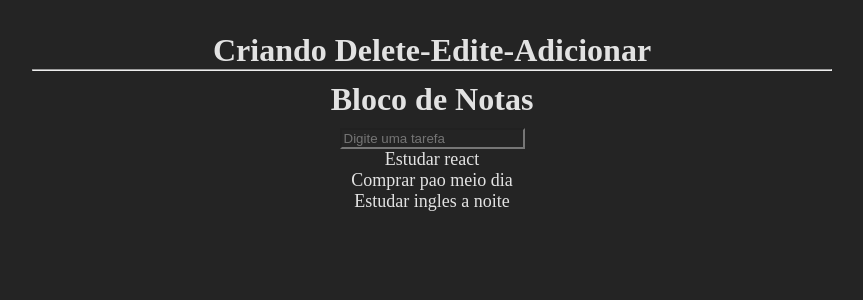
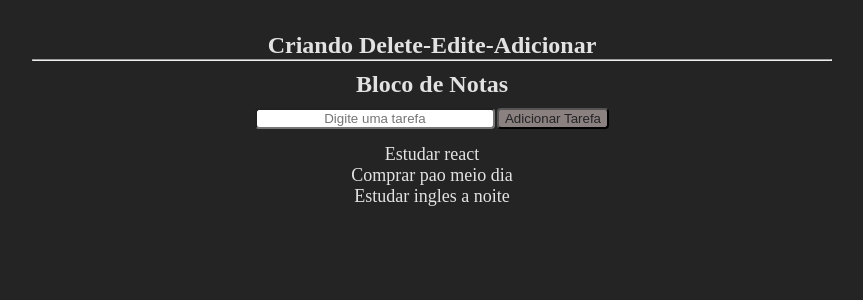
Before and after one commit to GabrielNogueira-Dev/Bloco-de-Notas, a React (Vite) app: page / in a window 1280 px wide. Shown: the top 300 px of the page, without its empty margins (208-1071 px from the left). Built offline with nearby package versions, Linux system fonts and the light colour scheme.

Commit message:
Atualizar,Adicionar Tarefa atualiza

```diff
--- a/src/App.css
+++ b/src/App.css
@@ -13,10 +13,33 @@ display: flex;
 flex-direction: column;
 justify-content: center;
 align-items: center;
+}
+.secadd{
+display: inline-block;
+  place-items: center;
+  justify-content: center;
+  align-items: center;
 
 }
 .espacar{
 
 margin: 10px;
 }
+.add{
+  background-color: white;
+  border-radius: 4px;
+  width: 15rem;
+
+  text-align: center;
+  color: #242424;
+}
+.butonadd{
+  margin: 3px 0px 20px;
+  background-color: rgb(139, 129, 129);
+  border-radius: 4px;
+  display: inline-block;
+  color: #242424;
+  margin: 0px 0px 15px 2px;
+}
+
 span{ font-size: 18px;}
--- a/src/App.tsx
+++ b/src/App.tsx
@@ -2,19 +2,34 @@ import { useState } from 'react'
 import './App.css'
 
 function App() {
-const [tasks,setTasks] = useState(['Estudar react',
-  'Comprar pao meio dia',
-  'Estudar ingles a noite'
-])
+  const [input,setInput] = useState("")
+  const [tasks,setTasks] = useState(['Estudar react',
+    'Comprar pao meio dia',
+    'Estudar ingles a noite'
+  ])
+
+  function handleRegistrar(){
+if(!input){
+  alert("adicione alguma tarefa")
+  return
+}
+setTasks(tarefas => [...tarefas,input])
+  }
 
   return (
 
       <div className='container'>
+        <section className='secadd'>
      <h1 className='title1'>Criando Delete-Edite-Adicionar</h1>
-
 <hr className='hr'/>
 <h1 className='espacar'>Bloco de Notas</h1>
-<input className='add' placeholder='Digite uma tarefa'/>
+<input className='add' placeholder='Digite uma tarefa'
+value={input}
+onChange={(e) => setInput(e.target.value)}/>
+
+<button className='butonadd' onClick={handleRegistrar}>Adicionar Tarefa</button>
+</section>
+
  { tasks.map( (item,index)=> (
 <section key={item}>
   <span >{item}</span>
```
